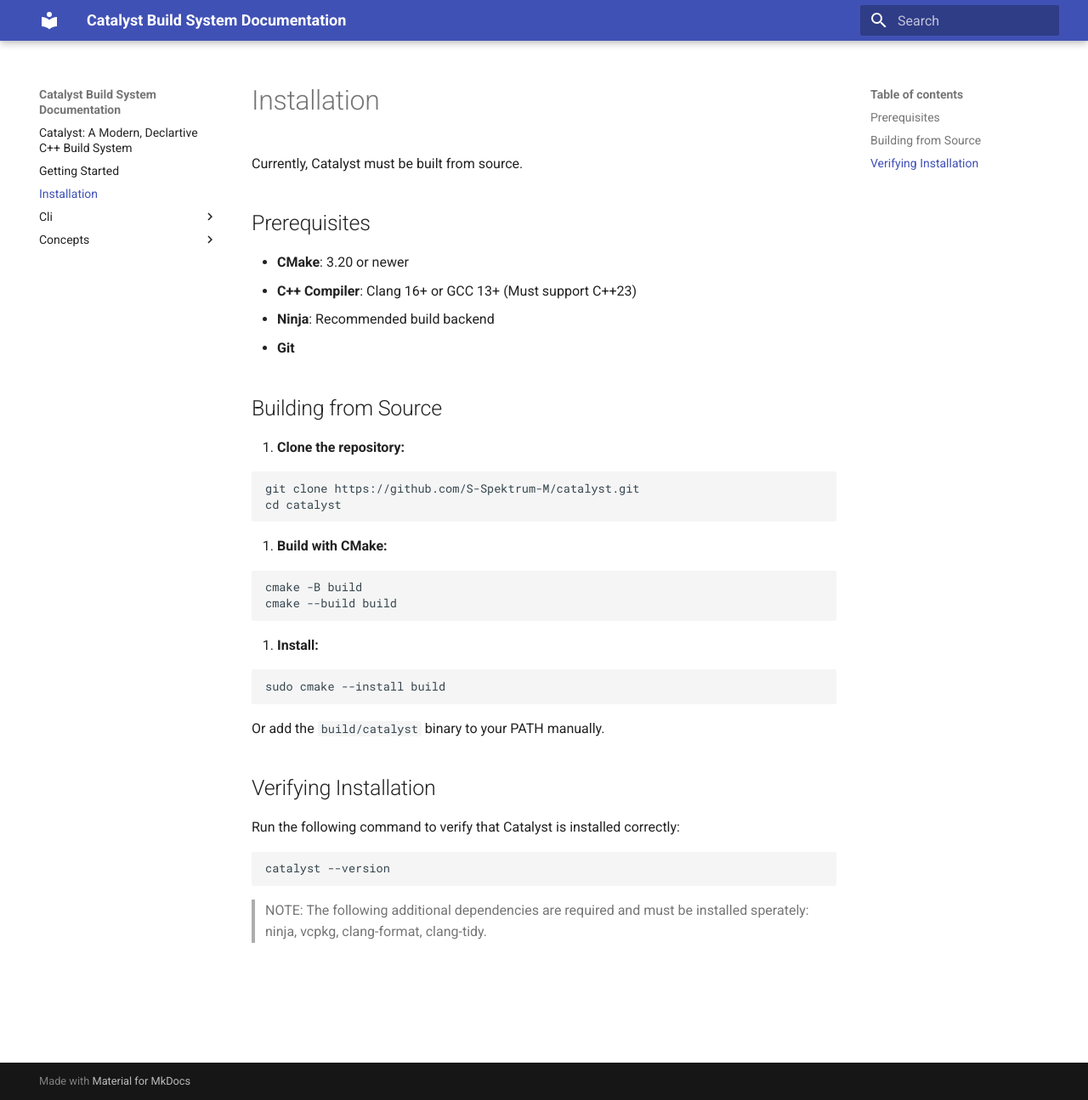
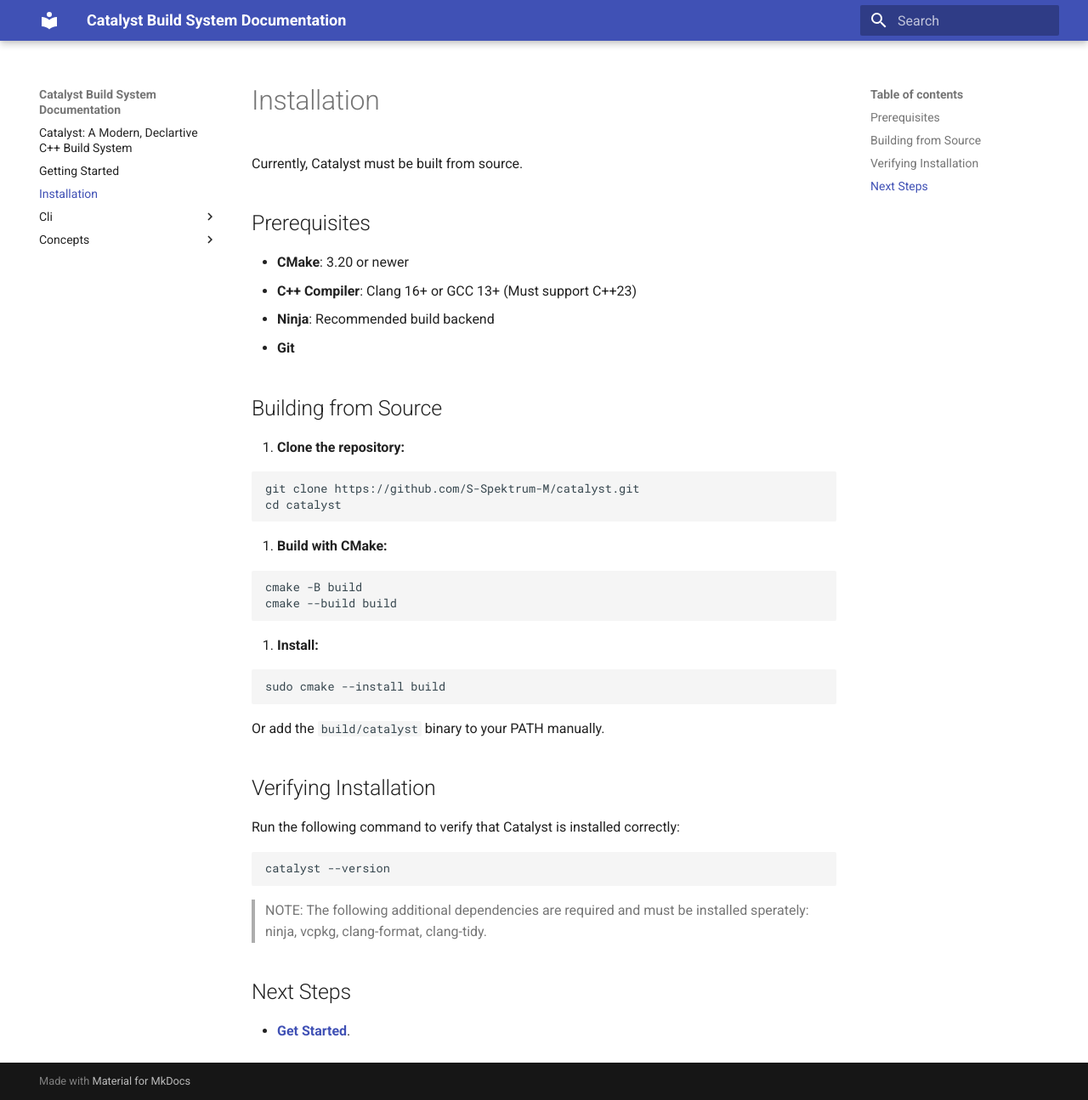
Before and after one commit to S-Spektrum-M/catalyst, an MkDocs documentation site: the page built from docs/installation.md, in a window 1280 px wide and 1295 px high. Shown: the whole window at 85% size. Built offline with MkDocs 1.6.1 and Material for MkDocs 9.7.7, drawn with Linux system fonts in a browser that asks for light colours.

Commit message:
add: get started to installation

````diff
--- a/docs/installation.md
+++ b/docs/installation.md
@@ -42,3 +42,7 @@ catalyst --version
 ```
 
 > NOTE: The following additional dependencies are required and must be installed sperately: ninja, vcpkg, clang-format, clang-tidy.
+
+## Next Steps
+
+- [**Get Started**](getting_started.md).
````
